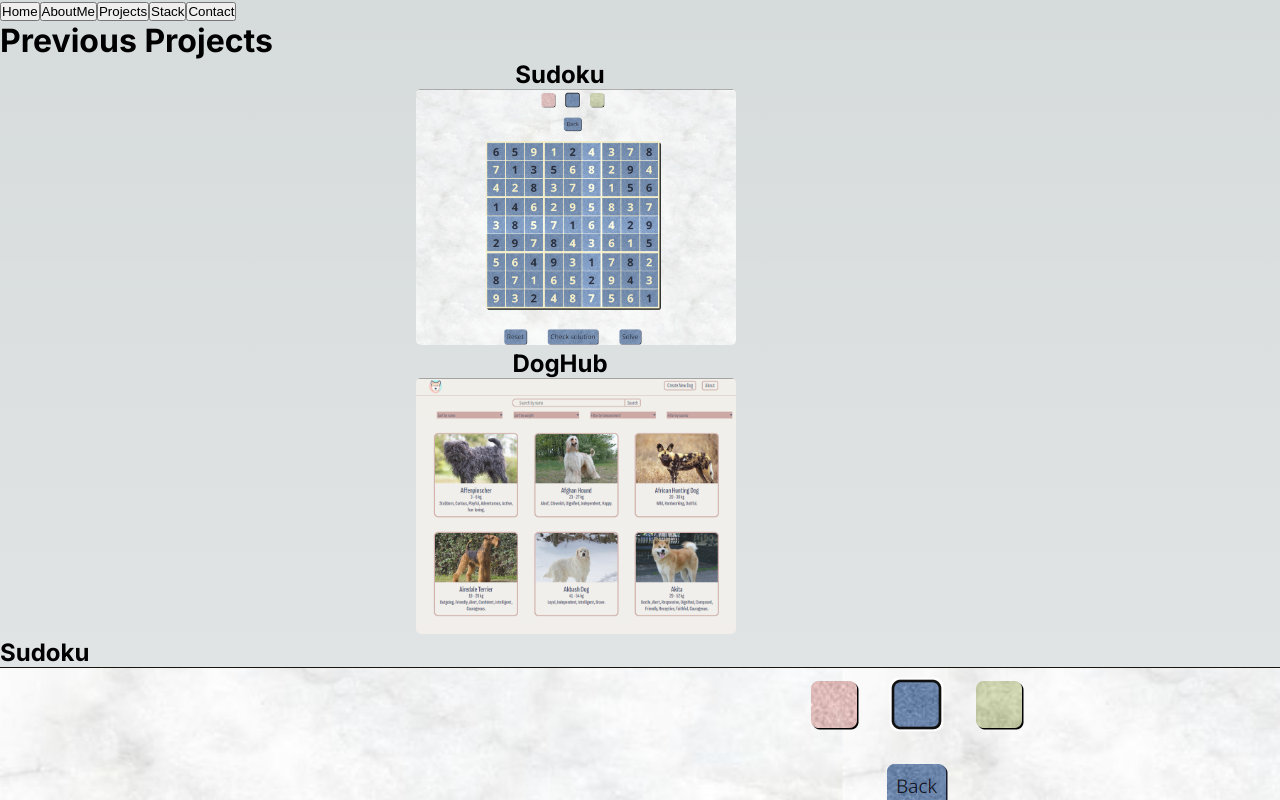
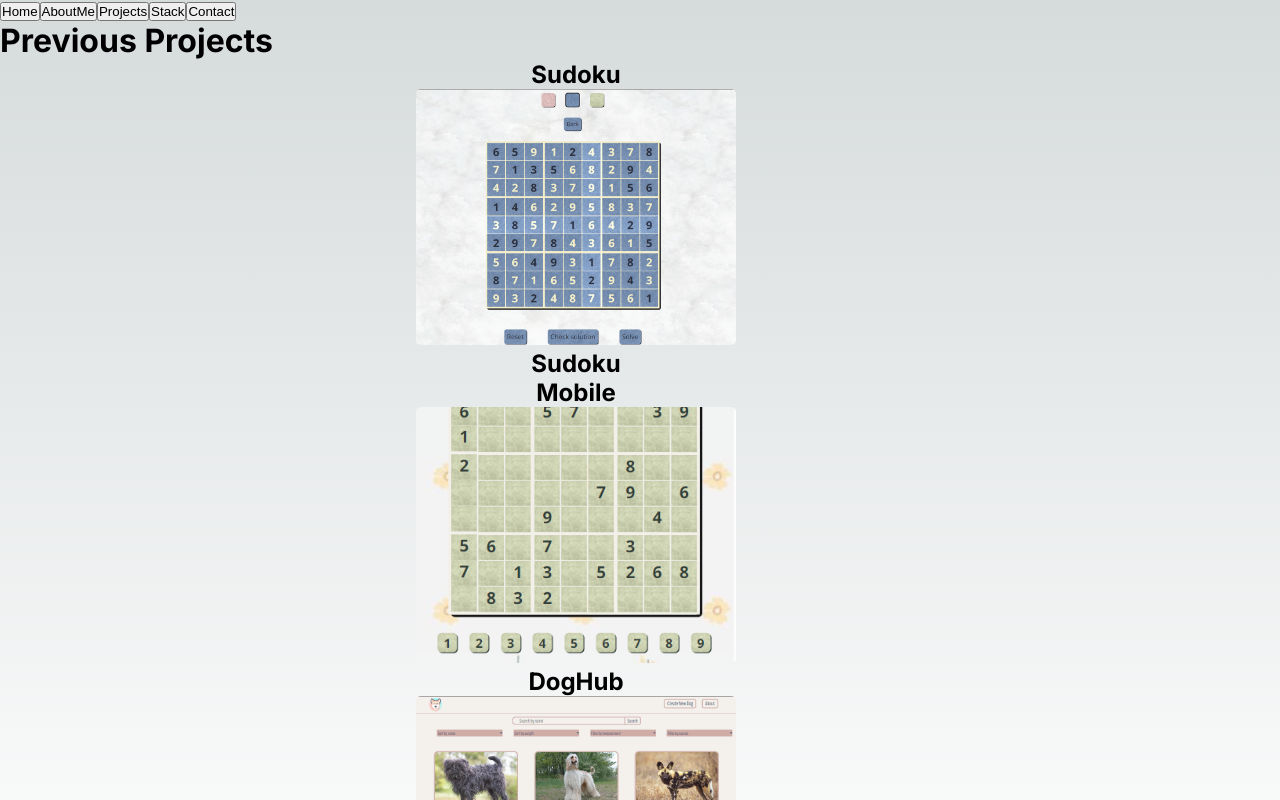
Before and after one commit to Orianamartina/Portfolio, a Next.js app in the folder portfolio/: page / in a window 1280 px wide. Both pictures are taken after a click on the button "Projects". Shown: the top 800 px of the page. Built offline with nearby package versions, Linux system fonts and the light colour scheme.

Commit message:
working transition

```diff
--- a/portfolio/src/app/components/ProjectCard/ProjectCard.jsx
+++ b/portfolio/src/app/components/ProjectCard/ProjectCard.jsx
@@ -11,7 +11,7 @@ export default function ProjectCard(props){
     return(
         <div className={style.container}>
             <div className={style.allInfoContainer}>
-                <div className={style.titleAndImage}>
+                <div className={clickFlag? style.titleAndImageClicked: style.titleAndImage}>
                     <h2 className={clickFlag? style.clickedTitle: style.unClickedTitle}>{props.project.name}</h2>
                     <img className={clickFlag? style.clickedImg: style.unClickedImg} src={props.project.img.src} onClick={() =>setClickFlag(!clickFlag)} alt="" />
 
@@ -23,10 +23,6 @@ export default function ProjectCard(props){
                     <h3 className={clickFlag? style.showInfo: style.hiddenInfo}>{props.project.description}</h3>
 
             </div>
-
-
-
-
         </div>
     )
 }
--- a/portfolio/src/app/components/ProjectCard/projectCard.module.css
+++ b/portfolio/src/app/components/ProjectCard/projectCard.module.css
@@ -8,57 +8,81 @@
     flex-direction: row;
     justify-content: space-evenly;
     text-align: center;
+    width: 100%;
+}
+.hiddenInfo{
+    opacity: 0;
+    margin-top: 10%;
+    transform: translateX(-50%);
+    transition: all 1s ease;
+    width: 100%;
+    z-index: 1
+}
+
+.showInfo{
+    opacity: 1;
+    margin-top: 10%;
+    transition: all 1s ease;
+    width: 100%;
+    z-index: 1
+
+
+}
+.titleAndImage{
+    width: 25vw;
+
+}
+.titleAndImageClicked{
+    width: 25vw;
 
 }
 
-
 .unClickedImg{
+    position: relative;
     margin-left: 30%;
     width: 25vw;
     height: 20vw;
     object-fit: cover;
-
     cursor: pointer;
     opacity: 0.9;
     border-radius: 5px;
     transition: all 1s ease;
+    z-index: 2
 }
 .unClickedImg:hover{
     opacity: 1;
+    width: 27vw;
+    height: 22vw;
     box-shadow: 5px 5px 5px white;
 }
+
+.overlayText{
+    position: relative;
+    height: 20vw;
+    width: 25vw;
+    transform: translateY();
+    z-index: 3
+}
 .clickedImg{
-     margin-left: 0%;
+
+    margin-left: 0%;
     width: 25vw;
     height: 20vw;
     object-fit: cover;
-
     border-radius: 5px;
     box-shadow: 0;
     transition: all 1s ease;
     cursor: pointer;
+    z-index: 2
 }
-.shownInfo{
-    opacity: 1;
-    transition: all 1s ease;
-    width: 100%;
-    margin-left: 5%
-
-}
-.hiddenInfo{
-    opacity: 0;
-    transition: opacity 1s ease;
-    width: 100%;
-    margin-left: 5%
 
 
-}
 .clickedTitle{
     margin-left: 0%;
     transition: all 1s ease;
 }
 .unClickedTitle{
-    margin-left: 50%;
+    margin-left: 60%;
     transition: all 1s ease;
 }
 .clickedSpace{
--- a/portfolio/src/app/components/projects/Projects.jsx
+++ b/portfolio/src/app/components/projects/Projects.jsx
@@ -24,35 +24,21 @@ export default function Projects(){
         name: "DogHub",
         description: "dsjasdjasoida"
     }
+    const sudokuMobile = {
+        img: sudoku2,
+        name: "Sudoku Mobile",
+        description: "sudokuMobile"
+    }
 
-    const imagesDogHub = [
-        {img: dogHub1, id: 1},
-        {img: dogHub2, id: 2},
-        {img: dogHub3, id: 3},
-        {img: dogHub4, id: 4},
-        {img: dogHub5, id: 5},
-        {img: dogHub6, id: 6},
-    ]
-    const imagesSudoku = [
-        {img: sudoku1, id: 1},
-        {img: sudoku2, id: 2}
-    ]
     return(
         <div className={styles.container}>
 
             <h1>Previous Projects</h1>
 
             <ProjectCard project = {sudoku} />
+            <ProjectCard project = {sudokuMobile} />
             <ProjectCard project = {dogHub} />
 
-            <h2>Sudoku</h2>
-            <img src={sudoku1.src} alt="" />
-            <h2>Sudoku Mobile</h2>
-            <img src={sudoku2.src} alt="" />
-            <h2>ElectroShop</h2>
-
-            <h2>DogHub</h2>
-            <ProjectsCarrusel images = {imagesDogHub} />
 
 
 
```
